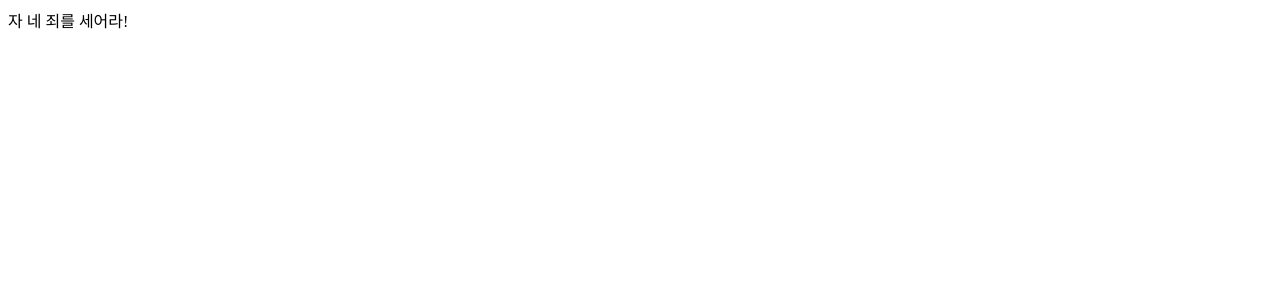
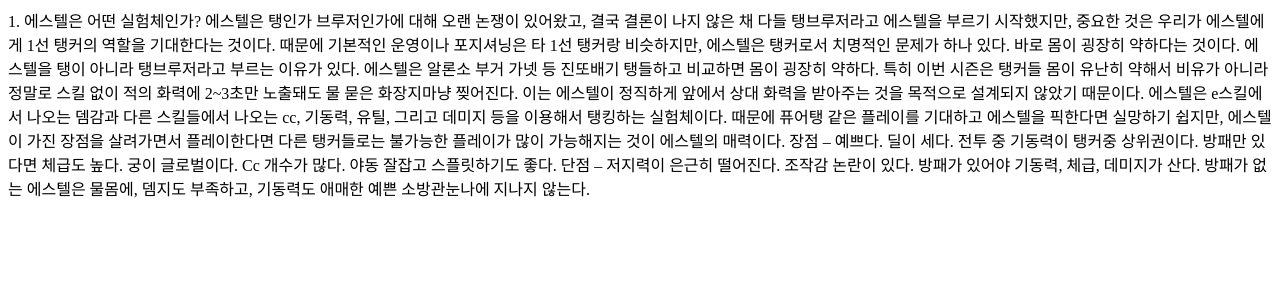
Before and after one commit to tmdwns9630/movie_app_2025, a React (Create React App) app: page / in a window 1280 px wide. Shown: the top 300 px of the page. Built offline with nearby package versions, Linux system fonts and the light colour scheme.

Commit message:
루트이름 바꿔보기

```diff
--- a/package.json
+++ b/package.json
@@ -33,5 +33,8 @@
       "last 1 firefox version",
       "last 1 safari version"
     ]
+  },
+  "devDependencies": {
+    "typescript": "^5.8.3"
   }
 }
--- a/src/App.js
+++ b/src/App.js
@@ -1,5 +1,28 @@
 function App() {
-  return <div className="App"> 자 네 죄를 세어라!</div>;
+  return (
+    <div className="App">
+      1. 에스텔은 어떤 실험체인가? 에스텔은 탱인가 브루저인가에 대해 오랜 논쟁이
+      있어왔고, 결국 결론이 나지 않은 채 다들 탱브루저라고 에스텔을 부르기
+      시작했지만, 중요한 것은 우리가 에스텔에게 1선 탱커의 역할을 기대한다는
+      것이다. 때문에 기본적인 운영이나 포지셔닝은 타 1선 탱커랑 비슷하지만,
+      에스텔은 탱커로서 치명적인 문제가 하나 있다. 바로 몸이 굉장히 약하다는
+      것이다. 에스텔을 탱이 아니라 탱브루저라고 부르는 이유가 있다. 에스텔은
+      알론소 부거 가넷 등 진또배기 탱들하고 비교하면 몸이 굉장히 약하다. 특히
+      이번 시즌은 탱커들 몸이 유난히 약해서 비유가 아니라 정말로 스킬 없이 적의
+      화력에 2~3초만 노출돼도 물 묻은 화장지마냥 찢어진다. 이는 에스텔이
+      정직하게 앞에서 상대 화력을 받아주는 것을 목적으로 설계되지 않았기
+      때문이다. 에스텔은 e스킬에서 나오는 뎀감과 다른 스킬들에서 나오는 cc,
+      기동력, 유틸, 그리고 데미지 등을 이용해서 탱킹하는 실험체이다. 때문에
+      퓨어탱 같은 플레이를 기대하고 에스텔을 픽한다면 실망하기 쉽지만, 에스텔이
+      가진 장점을 살려가면서 플레이한다면 다른 탱커들로는 불가능한 플레이가 많이
+      가능해지는 것이 에스텔의 매력이다. 장점 – 예쁘다. 딜이 세다. 전투 중
+      기동력이 탱커중 상위권이다. 방패만 있다면 체급도 높다. 궁이 글로벌이다. Cc
+      개수가 많다. 야동 잘잡고 스플릿하기도 좋다. 단점 – 저지력이 은근히
+      떨어진다. 조작감 논란이 있다. 방패가 있어야 기동력, 체급, 데미지가 산다.
+      방패가 없는 에스텔은 물몸에, 뎀지도 부족하고, 기동력도 애매한 예쁜
+      소방관눈나에 지나지 않는다.
+    </div>
+  );
 }
 
 export default App;
```
Also changed, not shown: 1 other file (tests, documents, lock files or other folders).
